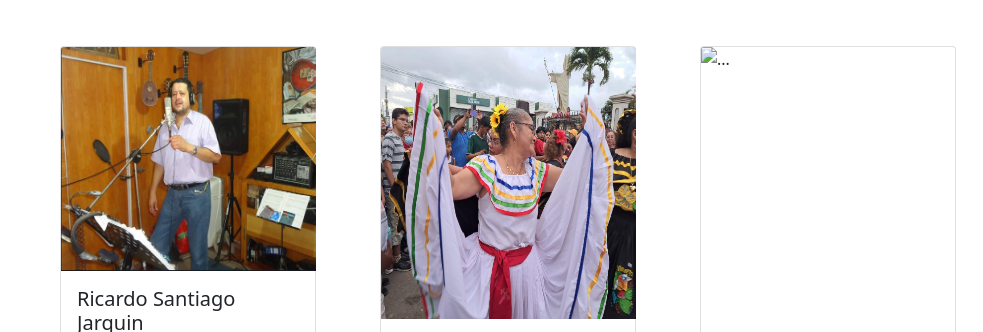
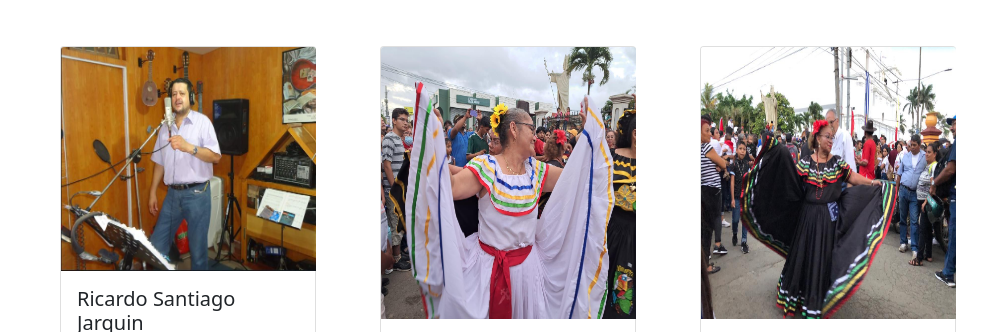
Before and after one commit to victor290819/ccn, a plain HTML site: page index.html in a window 1280 px wide. Shown: the part 605-937 px from the top of the page, 297-1280 px from the left. Drawn offline with nearby package versions, Linux system fonts and the light colour scheme.

Commit message:
seguimiento8

```diff
--- a/index.html
+++ b/index.html
@@ -66,7 +66,7 @@
     </div>
     <div class="container mt-5">
       <div class="card" style="width: 16rem;height: 30rem">
-        <img src=".//recursos/Martha.jpeg" class="card-img-top" alt="..." style="width: 255px;height: 40vh;">
+        <img src="./recursos/Martha.jpeg" class="card-img-top" alt="..." style="width: 255px;height: 40vh;">
         <div class="card-body">
           <h5 class="card-title">Martha Paulina Ramos</h5>
           <p class="card-text">Promesante del Patron Santiago</p>
```
